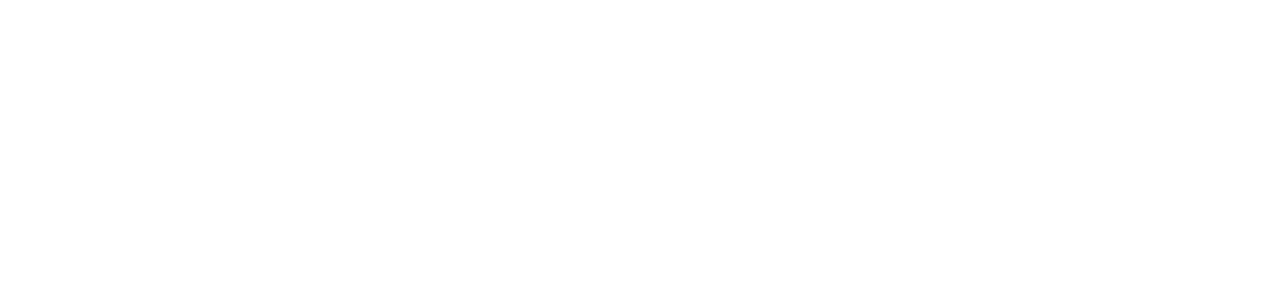
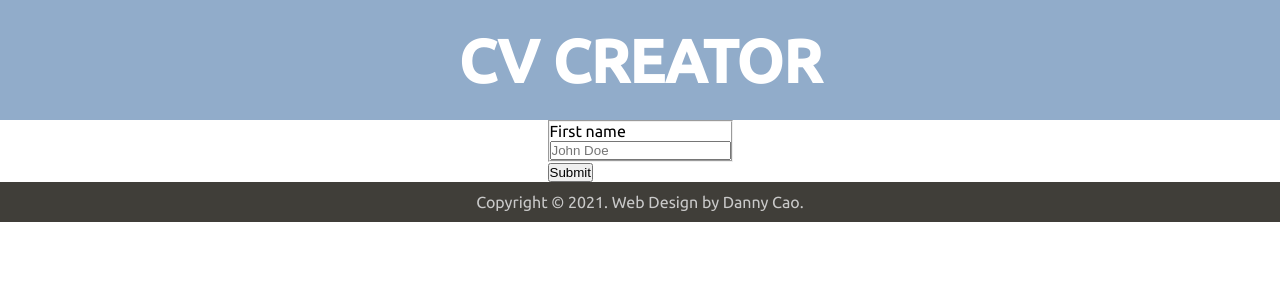
Before and after one commit to dvaanc/cv-creator, a React (Create React App) app: page / in a window 1280 px wide. Shown: the top 300 px of the page. Built offline with nearby package versions, Linux system fonts and the light colour scheme.

Commit message:
reorganised files, added components for form

```diff
--- a/src/App.js
+++ b/src/App.js
@@ -1,4 +1,6 @@
 import React, { Component } from 'react';
+import Markup from './components/Markup.js';
+import GeneralInfo from './components/GeneralComponent.js';
 
 class App extends Component {
   constructor() {
@@ -6,8 +8,6 @@
     this.state = {
       val: '',
     };
-    this.handleChange = this.handleChange.bind(this);
-    this.onSubmitCV = this.onSubmitCV.bind(this);
   }
   handleChange(e) {
     this.setState({val: e.target.value });
@@ -18,7 +18,14 @@
   render() {
     return (
       <div className="app">
-
+        {Markup.header}
+        <div>
+    <form onSubmit={App.onSubmitCV}>
+      <GeneralInfo/>
+      <button type="submit">Submit</button>
+    </form>
+  </div>
+        {Markup.footer}
       </div>
     )
   }
--- /dev/null
+++ b/src/components/GeneralComponent.js
@@ -0,0 +1,37 @@
+import React, { Component } from 'react';
+
+class GeneralInfo extends Component {
+  constructor() {
+    super();
+    this.state = {
+      firstName: '',
+      lastName: '',
+      city: '',
+      phone: '',
+      email: '',
+      photo: '',
+      description: '',
+    };
+  }
+  handleChange(e) {
+    this.setState({val: e.target.value });
+  }
+  render() {
+    return (
+      <fieldset id="GeneralInfo">
+        <label htmlFor="firstName">
+          <p>First name</p>
+          <input
+          type="text"
+          name="firstName"
+          id="fName"
+          placeholder="John Doe"
+          value=""
+          />
+        </label>
+      </fieldset>
+    )
+  }
+}
+
+export default GeneralInfo;
--- /dev/null
+++ b/src/components/Markup.js
@@ -0,0 +1,21 @@
+import React from 'react';
+import '../styles/App.css'
+import '../App.js';
+const Markup = (() => {
+  const header = (
+    <header>
+    <h1>CV CREATOR</h1>
+  </header>
+  )
+
+  const footer = (
+      <footer>
+        <p>Copyright © 2021. Web Design by Danny Cao.</p>
+      </footer>
+  )
+
+
+  return { header, footer };
+})();
+
+export default Markup;
```
Also changed, not shown: src/components/EducationComponent.js (added, +19 -0 lines), src/components/ExperienceComponent.js (added, +10 -0 lines), src/components/markup.js (deleted, +0 -51 lines), src/styles/App.css (renamed from src/App.css).
